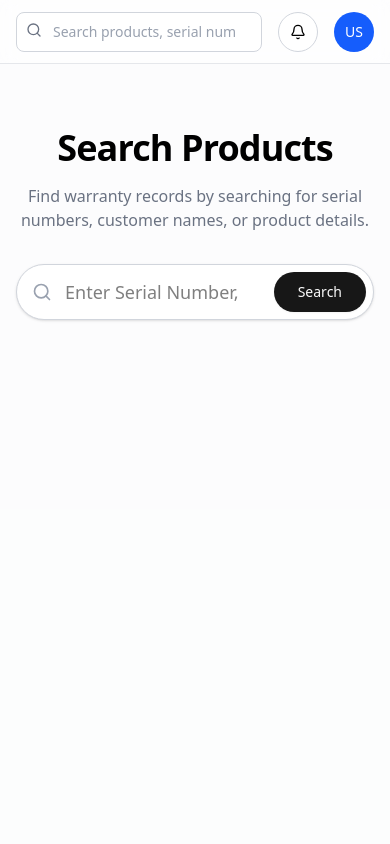
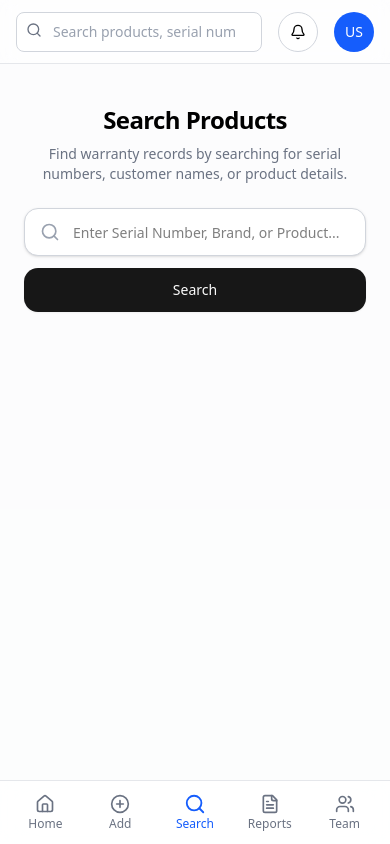
Before and after one commit to harpreetsingh9/SerialTrack, a Next.js app: page /w/1/products/search in a window 390 px wide. Built offline with nearby package versions, Linux system fonts and the light colour scheme.

Commit message:
refactor: add workspace session check to onboarding, modularize navigation, and improve mobile responsive UI

```diff
--- a/app/w/[workspaceSlug]/layout.jsx
+++ b/app/w/[workspaceSlug]/layout.jsx
@@ -1,5 +1,7 @@
 import Link from "next/link";
-import { Search, Bell, Home, Package, PlusCircle, Search as SearchIcon, FileText, Settings, LogOut, Users } from "lucide-react";
+import { Search, Bell, LogOut } from "lucide-react";
+import SidebarNav from "@/components/workspace/SidebarNav";
+import MobileBottomNav from "@/components/workspace/MobileBottomNav";
 
 export default async function WorkspaceLayout({ children, params }) {
   const { workspaceSlug } = await params;
@@ -26,7 +28,7 @@ export default async function WorkspaceLayout({ children, params }) {
           </div>
         </div>
       </header>
-      <div className="flex flex-1">
+      <div className="flex flex-1 pb-16 md:pb-0">
         <aside className="hidden w-64 flex-col border-r border-gray-200 dark:border-gray-800 bg-white dark:bg-[#0a0a0a] md:flex">
           <div className="p-4 border-b border-gray-200 dark:border-gray-800">
             {/* Workspace Switcher Placeholder */}
@@ -40,50 +42,7 @@ export default async function WorkspaceLayout({ children, params }) {
               </div>
             </div>
           </div>
-          <nav className="grid items-start px-2 py-4 text-sm font-medium gap-1">
-            <Link
-              href={`/w/${workspaceSlug}/dashboard`}
-              className="flex items-center gap-3 rounded-lg px-3 py-2 text-gray-900 dark:text-white bg-gray-100 dark:bg-gray-900 transition-all hover:text-gray-900 dark:hover:text-white"
-            >
-              <Home className="h-4 w-4" />
-              Dashboard
-            </Link>
-            <Link
-              href={`/w/${workspaceSlug}/products/add`}
-              className="flex items-center gap-3 rounded-lg px-3 py-2 text-gray-500 transition-all hover:text-gray-900 dark:hover:text-white"
-            >
-              <PlusCircle className="h-4 w-4" />
-              Add Product
-            </Link>
-            <Link
-              href={`/w/${workspaceSlug}/products/search`}
-              className="flex items-center gap-3 rounded-lg px-3 py-2 text-gray-500 transition-all hover:text-gray-900 dark:hover:text-white"
-            >
-              <SearchIcon className="h-4 w-4" />
-              Search Product
-            </Link>
-            <Link
-              href={`/w/${workspaceSlug}/reports`}
-              className="flex items-center gap-3 rounded-lg px-3 py-2 text-gray-500 transition-all hover:text-gray-900 dark:hover:text-white"
-            >
-              <FileText className="h-4 w-4" />
-              Reports
-            </Link>
-            <Link
-              href={`/w/${workspaceSlug}/team`}
-              className="flex items-center gap-3 rounded-lg px-3 py-2 text-gray-500 transition-all hover:text-gray-900 dark:hover:text-white"
-            >
-              <Users className="h-4 w-4" />
-              Team & Members
-            </Link>
-            <Link
-              href={`/w/${workspaceSlug}/settings`}
-              className="flex items-center gap-3 rounded-lg px-3 py-2 text-gray-500 transition-all hover:text-gray-900 dark:hover:text-white"
-            >
-              <Settings className="h-4 w-4" />
-              Settings
-            </Link>
-          </nav>
+          <SidebarNav workspaceSlug={workspaceSlug} />
           <div className="mt-auto p-4">
              <button className="flex items-center gap-3 rounded-lg px-3 py-2 text-red-500 transition-all hover:bg-red-50 dark:hover:bg-red-950/50 w-full text-sm font-medium">
                <LogOut className="h-4 w-4" />
@@ -95,6 +54,7 @@ export default async function WorkspaceLayout({ children, params }) {
           {children}
         </main>
       </div>
+      <MobileBottomNav workspaceSlug={workspaceSlug} />
     </div>
   );
 }
--- a/app/w/[workspaceSlug]/products/search/page.jsx
+++ b/app/w/[workspaceSlug]/products/search/page.jsx
@@ -37,27 +37,29 @@ export default function SearchProductPage() {
   };
 
   return (
-    <div className="max-w-5xl mx-auto w-full flex flex-col gap-8">
-      <div className="flex flex-col items-center text-center py-12">
-        <h1 className="text-4xl font-bold tracking-tight mb-4">Search Products</h1>
-        <p className="text-gray-500 max-w-lg mb-8">
+    <div className="max-w-5xl mx-auto w-full flex flex-col gap-6 sm:gap-8">
+      <div className="flex flex-col items-center text-center py-6 sm:py-12 px-2">
+        <h1 className="text-2xl sm:text-4xl font-bold tracking-tight mb-2 sm:mb-4">Search Products</h1>
+        <p className="text-sm sm:text-base text-gray-500 max-w-lg mb-6 sm:mb-8">
           Find warranty records by searching for serial numbers, customer names, or product details.
         </p>
 
-        <form onSubmit={handleSearch} className="w-full max-w-2xl relative">
-          <div className="relative flex items-center">
-            <Search className="absolute left-4 text-gray-400 h-5 w-5" />
+        <form onSubmit={handleSearch} className="w-full max-w-2xl">
+          <div className="flex flex-col sm:flex-row gap-3 sm:gap-0 relative sm:items-center">
+            <div className="relative flex-1">
+              <Search className="absolute left-4 top-1/2 -translate-y-1/2 text-gray-400 h-5 w-5" />
               <input
                 type="text"
                 value={searchQuery}
                 onChange={(e) => setSearchQuery(e.target.value)}
                 placeholder="Enter Serial Number, Brand, or Product..."
-              className="w-full h-14 pl-12 pr-32 rounded-full border border-gray-300 dark:border-gray-700 bg-white dark:bg-[#0a0a0a] text-lg focus:outline-none focus:ring-2 focus:ring-blue-500 shadow-sm transition-shadow"
+                className="w-full h-12 sm:h-14 pl-12 pr-4 sm:pr-32 rounded-xl sm:rounded-full border border-gray-300 dark:border-gray-700 bg-white dark:bg-[#0a0a0a] text-sm sm:text-lg focus:outline-none focus:ring-2 focus:ring-blue-500 shadow-sm transition-shadow"
               />
+            </div>
             <Button
               type="submit"
               disabled={loading}
-              className="absolute right-2 h-10 rounded-full px-6"
+              className="w-full sm:w-auto sm:absolute sm:right-2 h-11 sm:h-10 rounded-xl sm:rounded-full px-6 text-sm font-medium"
             >
               {loading ? "Searching..." : "Search"}
             </Button>
@@ -66,18 +68,21 @@ export default function SearchProductPage() {
       </div>
 
       {error && (
-        <div className="p-4 rounded-lg bg-red-50 text-red-700 dark:bg-red-950/50 dark:text-red-300 border border-red-200 dark:border-red-800">
+        <div className="p-4 rounded-lg bg-red-50 text-red-700 dark:bg-red-950/50 dark:text-red-300 border border-red-200 dark:border-red-800 text-sm">
           {error}
         </div>
       )}
 
       {results !== null && (
         <div className="flex flex-col gap-4 animate-in fade-in slide-in-from-bottom-4 duration-500">
-          <h2 className="text-xl font-semibold">
+          <h2 className="text-lg sm:text-xl font-semibold">
             {results.length > 0 ? `Results (${results.length})` : "No products found"}
           </h2>
+
           {results.length > 0 && (
-            <div className="rounded-xl border border-gray-200 dark:border-gray-800 bg-white dark:bg-[#0a0a0a] overflow-hidden">
+            <>
+              {/* Desktop Table View */}
+              <div className="hidden sm:block rounded-xl border border-gray-200 dark:border-gray-800 bg-white dark:bg-[#0a0a0a] overflow-hidden">
                 <div className="overflow-x-auto">
                   <table className="w-full text-sm text-left">
                     <thead className="text-xs text-gray-500 uppercase bg-gray-50 dark:bg-gray-900 border-b border-gray-200 dark:border-gray-800">
@@ -93,7 +98,7 @@ export default function SearchProductPage() {
                     <tbody>
                       {results.map((item) => (
                         <tr key={item.id} className="border-b border-gray-100 dark:border-gray-800 last:border-0 hover:bg-gray-50 dark:hover:bg-gray-900/50">
-                        <td className="px-6 py-4 font-medium">{item.serialNumber}</td>
+                          <td className="px-6 py-4 font-mono font-medium">{item.serialNumber}</td>
                           <td className="px-6 py-4">{item.brand} {item.productName}</td>
                           <td className="px-6 py-4">{item.customerName}</td>
                           <td className="px-6 py-4">
@@ -111,6 +116,42 @@ export default function SearchProductPage() {
                   </table>
                 </div>
               </div>
+
+              {/* Mobile Card List View */}
+              <div className="grid sm:hidden gap-3">
+                {results.map((item) => (
+                  <div key={item.id} className="rounded-xl border border-gray-200 dark:border-gray-800 bg-white dark:bg-[#0a0a0a] p-4 flex flex-col gap-3 shadow-sm">
+                    <div className="flex items-center justify-between">
+                      <span className="font-mono font-bold text-base text-blue-600 dark:text-blue-400">
+                        {item.serialNumber}
+                      </span>
+                      <span className="px-2.5 py-0.5 rounded-full text-xs font-medium bg-green-100 text-green-800 dark:bg-green-900/30 dark:text-green-400">
+                        {item.status}
+                      </span>
+                    </div>
+                    <div className="grid grid-cols-2 gap-2 text-xs border-y border-gray-100 dark:border-gray-800 py-2.5">
+                      <div>
+                        <span className="block font-medium text-gray-400">Product</span>
+                        <span className="text-gray-900 dark:text-white font-medium">{item.brand} {item.productName}</span>
+                      </div>
+                      <div>
+                        <span className="block font-medium text-gray-400">Customer</span>
+                        <span className="text-gray-900 dark:text-white font-medium">{item.customerName}</span>
+                      </div>
+                      <div>
+                        <span className="block font-medium text-gray-400">Warranty End</span>
+                        <span className="text-gray-900 dark:text-white font-medium">{item.warrantyEnd}</span>
+                      </div>
+                    </div>
+                    <div className="flex justify-end pt-1">
+                      <Button variant="outline" size="sm" className="w-full text-xs h-9">
+                        View Details
+                      </Button>
+                    </div>
+                  </div>
+                ))}
+              </div>
+            </>
           )}
         </div>
       )}
--- /dev/null
+++ b/components/workspace/MobileBottomNav.jsx
@@ -0,0 +1,40 @@
+"use client";
+import Link from "next/link";
+import { usePathname } from "next/navigation";
+import { Home, PlusCircle, Search as SearchIcon, FileText, Users } from "lucide-react";
+
+export default function MobileBottomNav({ workspaceSlug }) {
+  const pathname = usePathname();
+
+  const navItems = [
+    { label: "Home", href: `/w/${workspaceSlug}/dashboard`, icon: Home },
+    { label: "Add", href: `/w/${workspaceSlug}/products/add`, icon: PlusCircle },
+    { label: "Search", href: `/w/${workspaceSlug}/products/search`, icon: SearchIcon },
+    { label: "Reports", href: `/w/${workspaceSlug}/reports`, icon: FileText },
+    { label: "Team", href: `/w/${workspaceSlug}/team`, icon: Users },
+  ];
+
+  return (
+    <div className="fixed bottom-0 left-0 right-0 z-40 h-16 bg-white/80 dark:bg-[#0a0a0a]/80 backdrop-blur-lg border-t border-gray-200 dark:border-gray-800 md:hidden px-2 flex items-center justify-around">
+      {navItems.map((item) => {
+        const Icon = item.icon;
+        const isActive = pathname === item.href;
+
+        return (
+          <Link
+            key={item.href}
+            href={item.href}
+            className={`flex flex-col items-center justify-center flex-1 h-full py-1 text-xs transition-colors ${
+              isActive
+                ? "text-blue-600 dark:text-blue-400 font-medium"
+                : "text-gray-500 dark:text-gray-400 hover:text-gray-900 dark:hover:text-white"
+            }`}
+          >
+            <Icon className={`h-5 w-5 mb-0.5 ${isActive ? "scale-110 transition-transform" : ""}`} />
+            <span>{item.label}</span>
+          </Link>
+        );
+      })}
+    </div>
+  );
+}
--- /dev/null
+++ b/components/workspace/SidebarNav.jsx
@@ -0,0 +1,41 @@
+"use client";
+import Link from "next/link";
+import { usePathname } from "next/navigation";
+import { Home, PlusCircle, Search as SearchIcon, FileText, Users, Settings } from "lucide-react";
+
+export default function SidebarNav({ workspaceSlug }) {
+  const pathname = usePathname();
+
+  const navItems = [
+    { label: "Dashboard", href: `/w/${workspaceSlug}/dashboard`, icon: Home },
+    { label: "Add Product", href: `/w/${workspaceSlug}/products/add`, icon: PlusCircle },
+    { label: "Search Product", href: `/w/${workspaceSlug}/products/search`, icon: SearchIcon },
+    { label: "Reports", href: `/w/${workspaceSlug}/reports`, icon: FileText },
+    { label: "Team & Members", href: `/w/${workspaceSlug}/team`, icon: Users },
+    { label: "Settings", href: `/w/${workspaceSlug}/settings`, icon: Settings },
+  ];
+
+  return (
+    <nav className="grid items-start px-2 py-4 text-sm font-medium gap-1">
+      {navItems.map((item) => {
+        const Icon = item.icon;
+        const isActive = pathname === item.href;
+
+        return (
+          <Link
+            key={item.href}
+            href={item.href}
+            className={`flex items-center gap-3 rounded-lg px-3 py-2 transition-all ${
+              isActive
+                ? "text-gray-900 dark:text-white bg-gray-100 dark:bg-gray-900 font-semibold"
+                : "text-gray-500 hover:text-gray-900 dark:hover:text-white hover:bg-gray-50 dark:hover:bg-gray-900/50"
+            }`}
+          >
+            <Icon className={`h-4 w-4 ${isActive ? "text-blue-600 dark:text-blue-400" : ""}`} />
+            {item.label}
+          </Link>
+        );
+      })}
+    </nav>
+  );
+}
--- a/middleware.js
+++ b/middleware.js
@@ -18,7 +18,7 @@ export async function middleware(request) {
 
   if (request.nextUrl.pathname === '/login' || request.nextUrl.pathname === '/signup') {
       if (betterAuthSession) {
-          return NextResponse.redirect(new URL('/w/dashboard', request.url)); // We'll need a way to redirect to default workspace
+          return NextResponse.redirect(new URL('/onboarding', request.url));
       }
   }
 
```
Also changed, not shown: app/onboarding/page.jsx (+27 -1 lines). Lines whose indentation alone changed are shown as unchanged.
